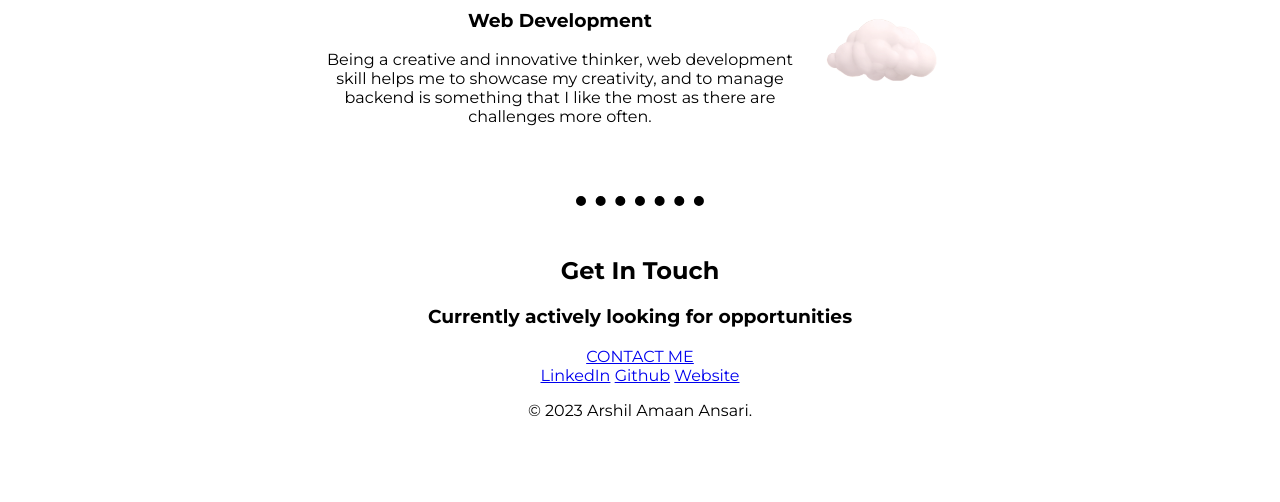
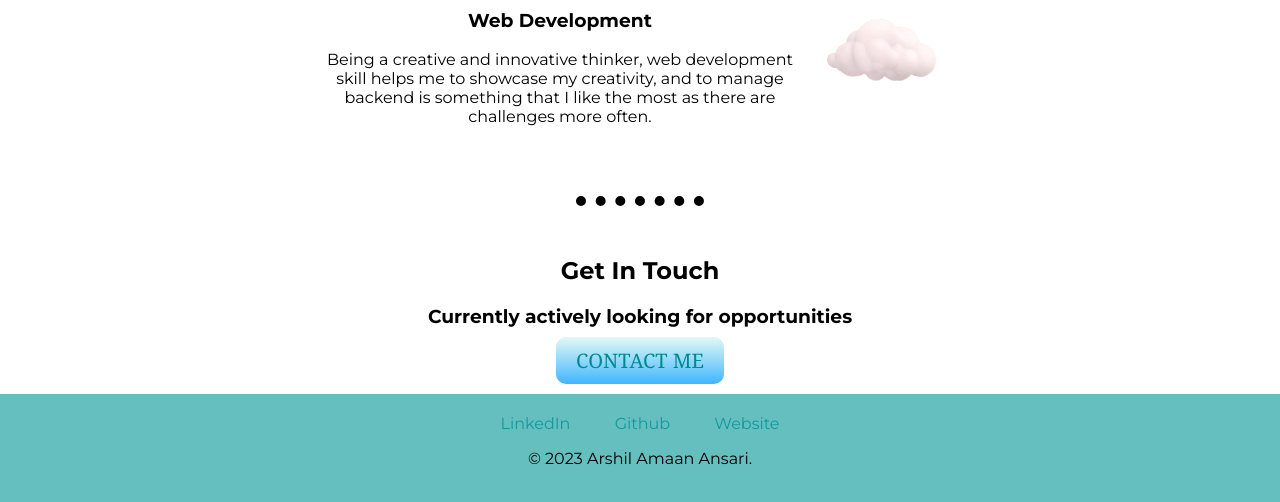
Before and after one commit to arshil-amaan/Portfolio-site, a plain HTML site: page index.html in a window 1280 px wide. Shown: the part 1504-2006 px from the top of the page. Before the commit the page ends 1940 px from the top, so only its background shows below. Drawn offline with Linux system fonts and the light colour scheme.

Commit message:
Update styles.css

```diff
--- a/css/styles.css
+++ b/css/styles.css
@@ -1,4 +1,5 @@
 body{
+  /* background-color: ; */
   font-family: 'Montserrat', sans-serif;
   margin: 0;
   text-align: center;
@@ -89,8 +90,50 @@ hr{
 .middle-container{
 }
 .bottom-container{
+  /* height:100px; */
+  background-color: #66bfbf;
+  padding: 20px;
+  margin-top: 20px;
+}
+
+a{
+  color: #11999e;
+  font-family: 'Montserrat', sans-serif;
+  padding: 20px;
+  text-decoration: none;
+}
+
+a:hover{
+  color: #008a8a;
+  text-decoration: underline;
+}
+
+.copyright{
+  color: #eaf6f6;
+  font-size: 0.75rem;;
 }
 
 .pro{
   text-decoration:underline;
 }
+.btn {
+  background: #e4f9f5;
+  background-image: -webkit-linear-gradient(top, #e4f9f5, #40b6ff);
+  background-image: -moz-linear-gradient(top, #e4f9f5, #40b6ff);
+  background-image: -ms-linear-gradient(top, #e4f9f5, #40b6ff);
+  background-image: -o-linear-gradient(top, #e4f9f5, #40b6ff);
+  background-image: linear-gradient(to bottom, #e4f9f5, #40b6ff);
+  -webkit-border-radius: 10;
+  -moz-border-radius: 10;
+  border-radius: 10px;
+  font-family: Georgia;
+  color: #008a8a;
+  font-size: 20px;
+  padding: 10px 20px 10px 20px;
+  text-decoration: none;
+}
+
+.btn:hover {
+  background: #e4f9f5;
+  text-decoration: none;
+}
```
